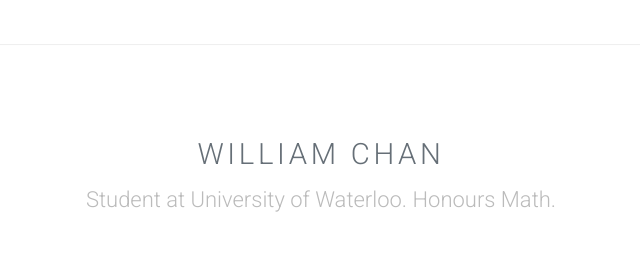
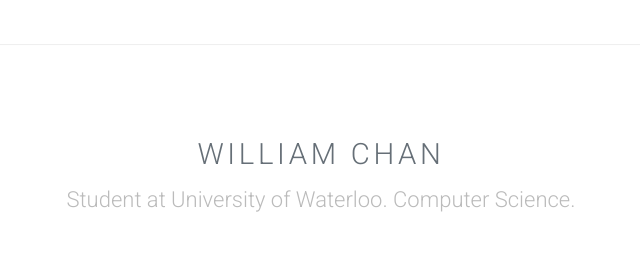
Before and after one commit to williamchan614/williamchan614.github.io, a plain HTML site: page about-me.html in a window 1280 px wide. Shown: the top 272 px of the page, 319-959 px from the left. Drawn offline with Linux system fonts and the light colour scheme.

Commit message:
Updated to Computer Science

```diff
--- a/about-me.html
+++ b/about-me.html
@@ -38,7 +38,7 @@
 			<section id="main" class="wrapper style1">
 				<header class="major">
 					<h2>William Chan</h2>
-					<p>Student at University of Waterloo. Honours Math. </p>
+					<p>Student at University of Waterloo. Computer Science. </p>
 				</header>
 				<div class="container">
 					<section>
```
Also changed, not shown: experience.html (+1 -1 lines), index.html (+1 -1 lines).
